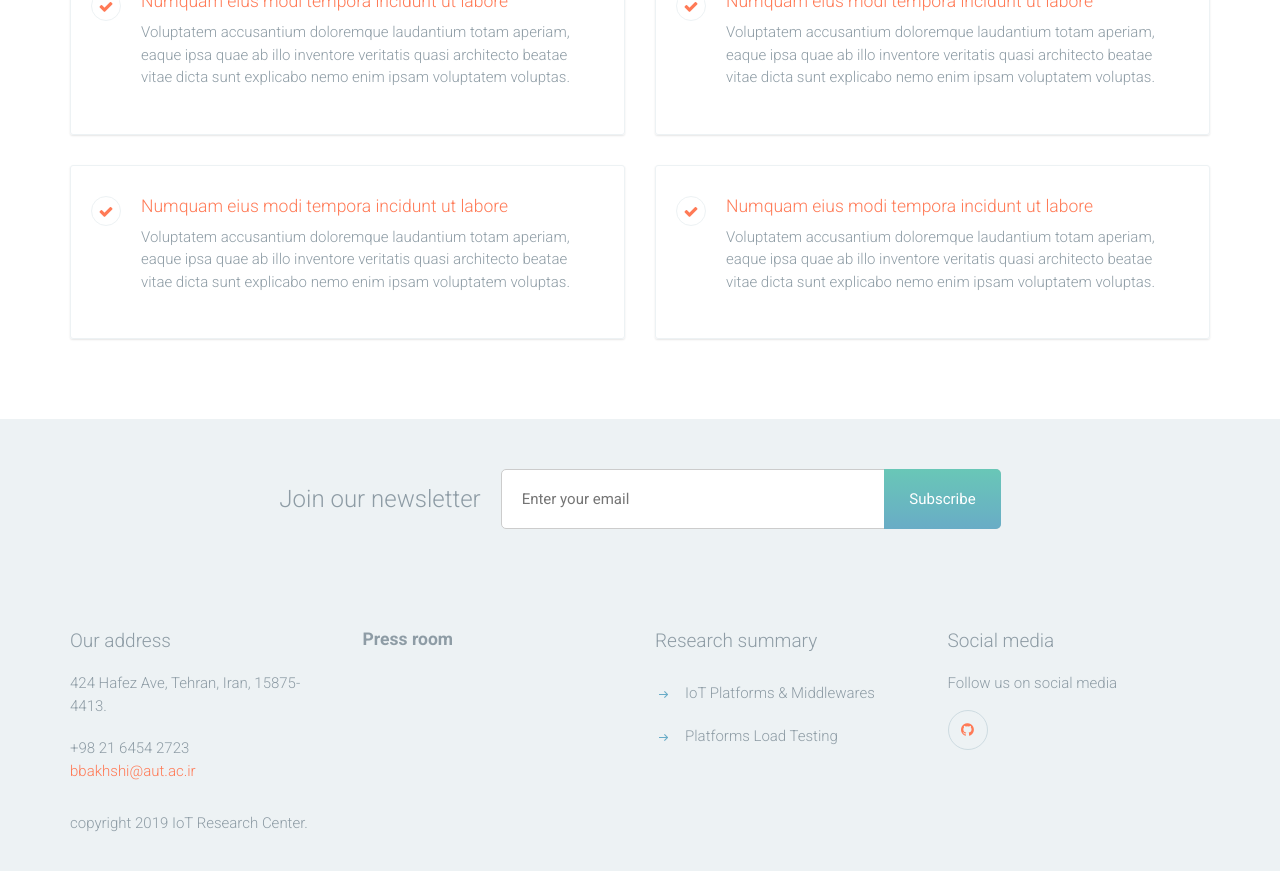
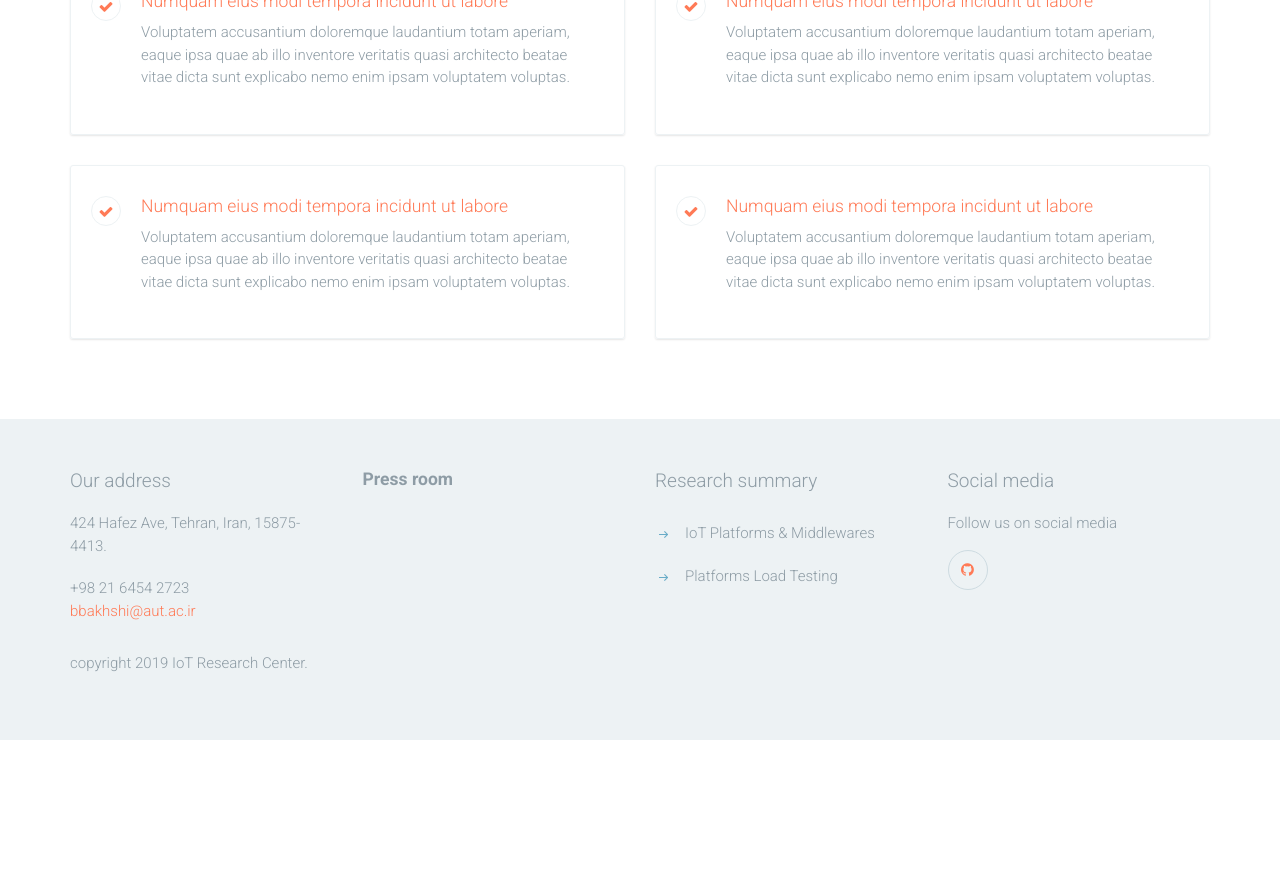
Before and after one commit to aiotrc/aiotrc.github.io, a Jekyll site: the page built from about.html, in a window 1280 px wide and 900 px high, scrolled down 2032 px. Shown: the top 871 px of the window. Built offline with Jekyll 4.4.1, drawn with Linux system fonts in a browser that asks for light colours; after the commit the page ends 2772 px from its top, so only the background shows below that.

Commit message:
Removes newsletter subscription.

```diff
--- a/about.html
+++ b/about.html
@@ -159,17 +159,4 @@ title: About
       </div>
     </div>
   </div>
-
-  <div class="fullwidth-block" data-bg-color="#edf2f4">
-    <div class="container">
-      <div class="subscribe-form">
-        <h2>Join our newsletter</h2>
-        <form action="#">
-          <input type="text" placeholder="Enter your email">
-          <input type="submit" value="Subscribe">
-        </form>
-      </div>
-    </div>
-  </div>
-
 </main> <!-- .main-content -->
```
